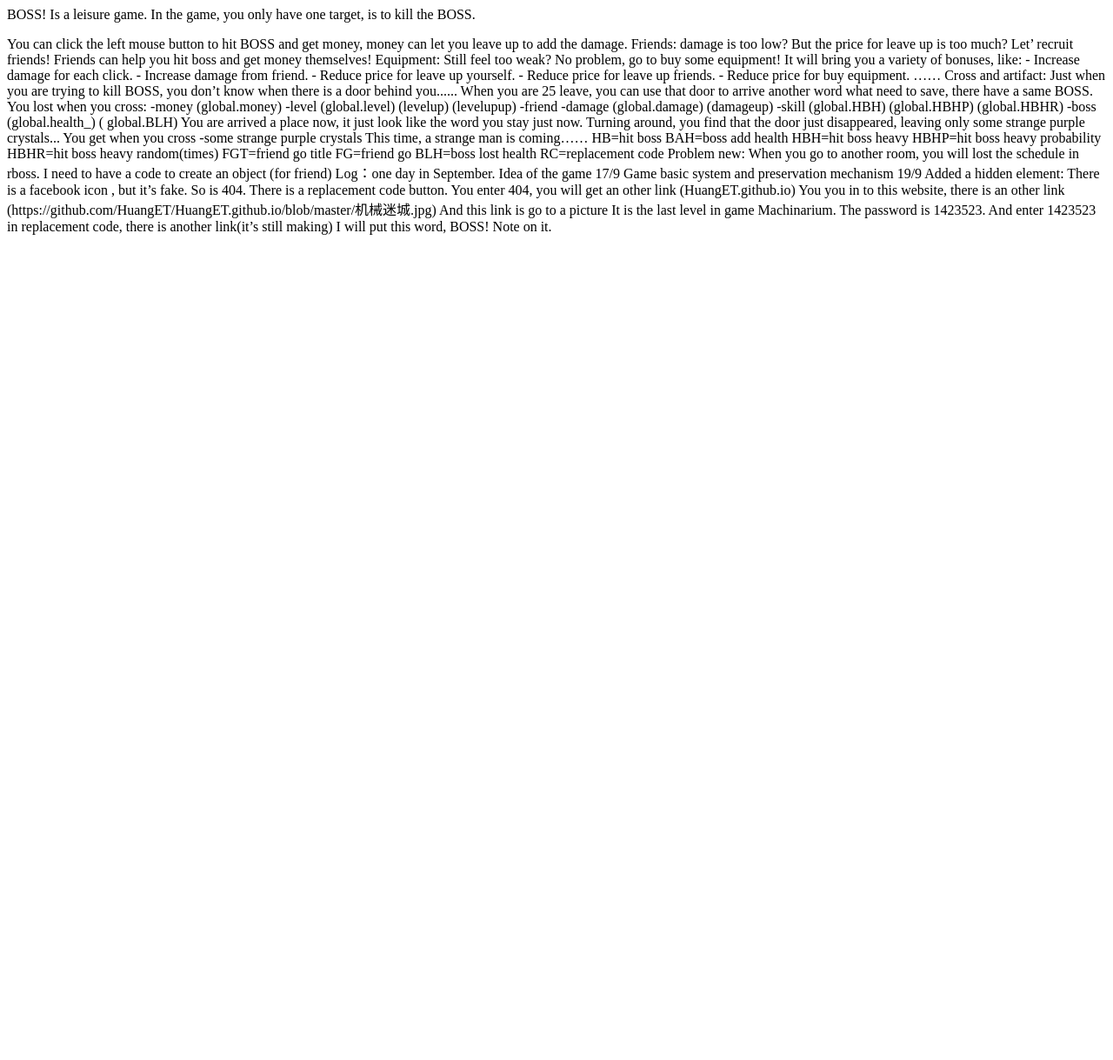
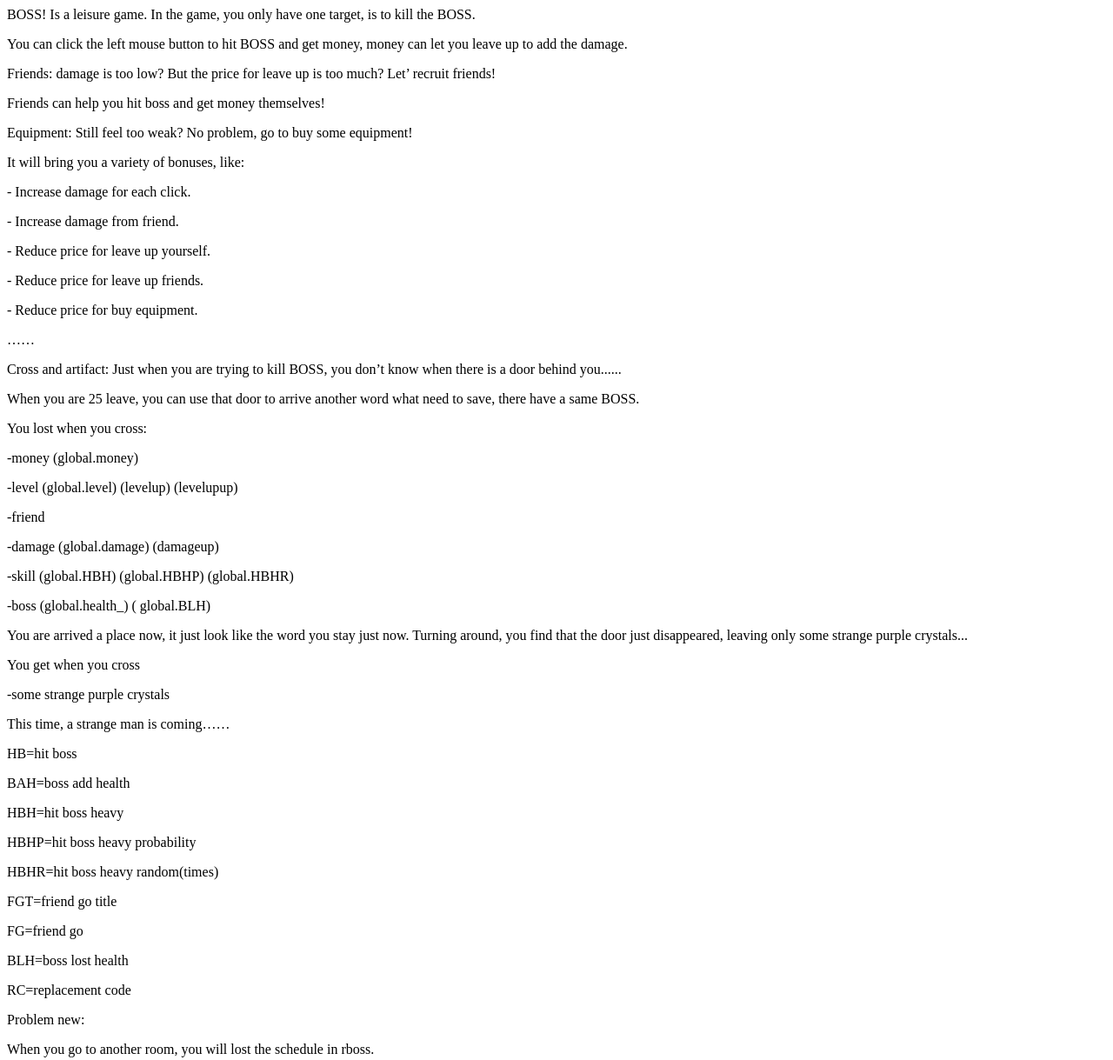
Before and after one commit to huangET315/huangET315.github.io, a plain HTML site: page index.html in a window 1280 px wide. Shown: the top 1219 px of the page at 87% size. Before the commit the page ends 800 px from the top, so only its background shows below. Drawn offline with Linux system fonts and the light colour scheme.

Commit message:
Update index.html

```diff
--- a/index.html
+++ b/index.html
@@ -1,58 +1,56 @@
 <P>BOSS! Is a leisure game. In the game, you only have one target, is to kill the BOSS.</P>
-<P>You can click the left mouse button to hit BOSS and get money, money can let you leave up to add the damage.
-Friends: damage is too low? But the price for leave up is too much? Let’ recruit friends!
-Friends can help you hit boss and get money themselves!
-Equipment: Still feel too weak? No problem, go to buy some equipment!
-It will bring you a variety of bonuses, like:
-- Increase damage for each click.
-- Increase damage from friend.
-- Reduce price for leave up yourself.
-- Reduce price for leave up friends.
-- Reduce price for buy equipment.
-……
-Cross and artifact: Just when you are trying to kill BOSS, you don’t know when there is a door behind you......
-When you are 25 leave, you can use that door to arrive another word what need to save, there have a same BOSS.
-You lost when you cross:
--money (global.money)
--level (global.level) (levelup) (levelupup)
--friend
--damage (global.damage) (damageup)
--skill (global.HBH) (global.HBHP) (global.HBHR)
--boss (global.health_) ( global.BLH)
-You are arrived a place now, it just look like the word you stay just now. Turning around, you find that the door just disappeared, leaving only some strange purple crystals...
-You get when you cross
--some strange purple crystals
-This time, a strange man is coming……
+<P>You can click the left mouse button to hit BOSS and get money, money can let you leave up to add the damage.</P>
+<P>Friends: damage is too low? But the price for leave up is too much? Let’ recruit friends!</P><P>
+<P>Friends can help you hit boss and get money themselves!</P>
+<P>Equipment: Still feel too weak? No problem, go to buy some equipment!</P>
+<P>It will bring you a variety of bonuses, like:</P>
+<P>- Increase damage for each click.</P>
+<P>- Increase damage from friend.</P>
+<P>- Reduce price for leave up yourself.</P>
+<P>- Reduce price for leave up friends.</P>
+<P>- Reduce price for buy equipment.</P>
+<P>……</P>
+<P>Cross and artifact: Just when you are trying to kill BOSS, you don’t know when there is a door behind you......</P>
+<P>When you are 25 leave, you can use that door to arrive another word what need to save, there have a same BOSS.</P>
+<P>You lost when you cross:</P>
+<P>-money (global.money)</P>
+<P>-level (global.level) (levelup) (levelupup) </P>
+<P>-friend</P>
+<P>-damage (global.damage) (damageup)</P>
+<P>-skill (global.HBH) (global.HBHP) (global.HBHR)</P>
+<P>-boss (global.health_) ( global.BLH)</P>
+<P>You are arrived a place now, it just look like the word you stay just now. Turning around, you find that the door just disappeared, leaving only some strange purple crystals...</P>
+<P>You get when you cross</P>
+<P>-some strange purple crystals</P>
+<P>This time, a strange man is coming……</P>
 
 
 
 
 
-HB=hit boss
-BAH=boss add health
-HBH=hit boss heavy
-HBHP=hit boss heavy probability
-HBHR=hit boss heavy random(times)
-FGT=friend go title
-FG=friend go
-BLH=boss lost health
-RC=replacement code
+<P>HB=hit boss</P>
+<P>BAH=boss add health</P>
+<P>HBH=hit boss heavy</P>
+<P>HBHP=hit boss heavy probability</P>
+<P>HBHR=hit boss heavy random(times)</P>
+<P>FGT=friend go title</P>
+<P>FG=friend go </P>
+<P>BLH=boss lost health</P>
+<P>RC=replacement code</P>
 
-Problem new:
-When you go to another room, you will lost the schedule in rboss.
-I need to have a code to create an object (for friend)
+<P>Problem new: </P>
+<P>When you go to another room, you will lost the schedule in rboss.</P>
+<P>I need to have a code to create an object (for friend)</P>
+<P>Log：one day in September.  Idea of the game</P>
+<P>     17/9                  Game basic system and preservation mechanism   </P>
+<P>     19/9                  Added a hidden element: </P>
+<P>There is a facebook icon , but it’s fake. So is 404.</P>
+<P>There is a replacement code button. You enter 404, you will get an other link (HuangET.github.io)</P>
+<P>You you in to this website, there is an other link </P>
+<P>(https://github.com/HuangET/HuangET.github.io/blob/master/机械迷城.jpg)</P>
+<P>And this link is go to a picture</P>
 
-Log：one day in September.  Idea of the game
-     17/9                  Game basic system and preservation mechanism
-     19/9                  Added a hidden element:
-There is a facebook icon , but it’s fake. So is 404.
-There is a replacement code button. You enter 404, you will get an other link (HuangET.github.io)
-You you in to this website, there is an other link
-(https://github.com/HuangET/HuangET.github.io/blob/master/机械迷城.jpg)
-And this link is go to a picture
-
-It is the last level in game Machinarium.
-The password is 1423523.
-And enter 1423523 in replacement code, there is another link(it’s still making)
-I will put this word, BOSS! Note on it.
-</P>
+<P>It is the last level in game Machinarium.</P>
+<P>The password is 1423523.</P>
+<P>And enter 1423523 in replacement code, there is another link(it’s still making)</P>
+<P>I will put this word, BOSS! Note on it.</P>
```
